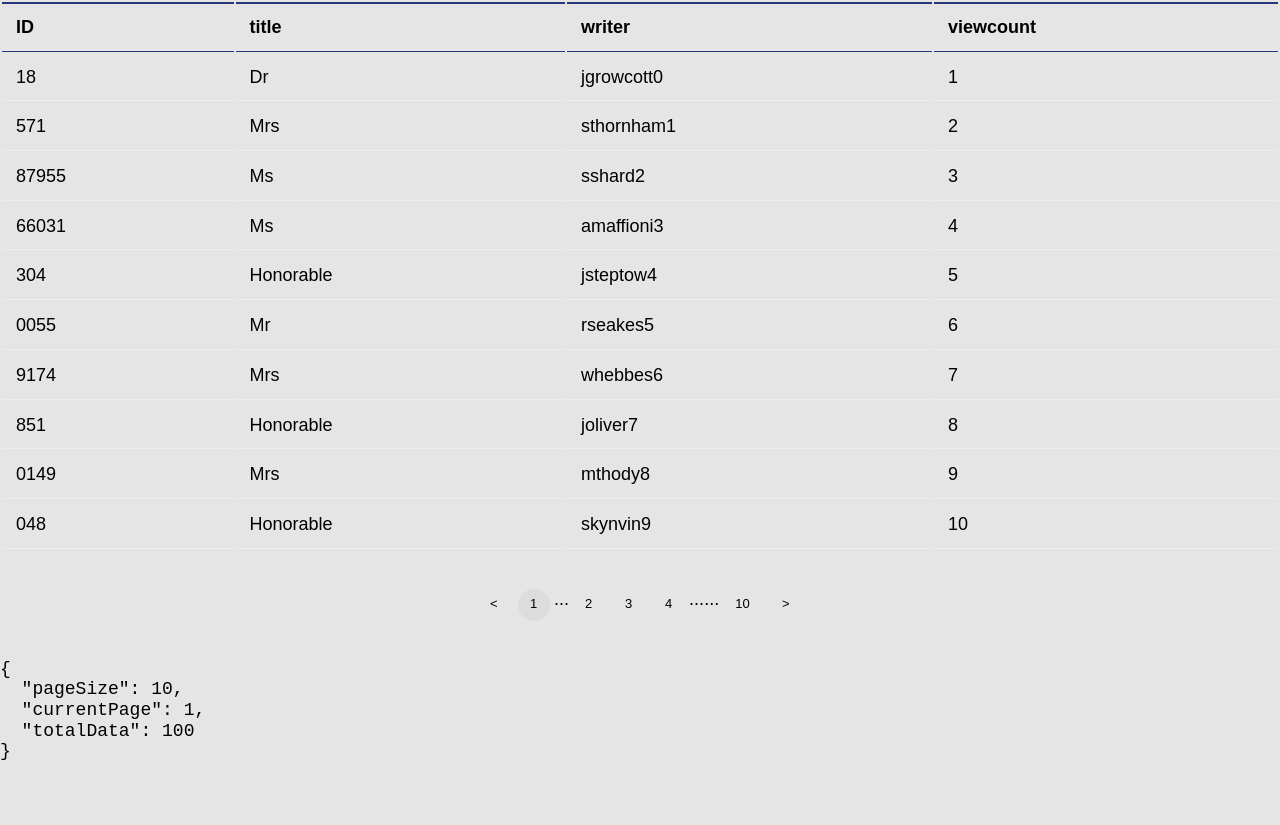
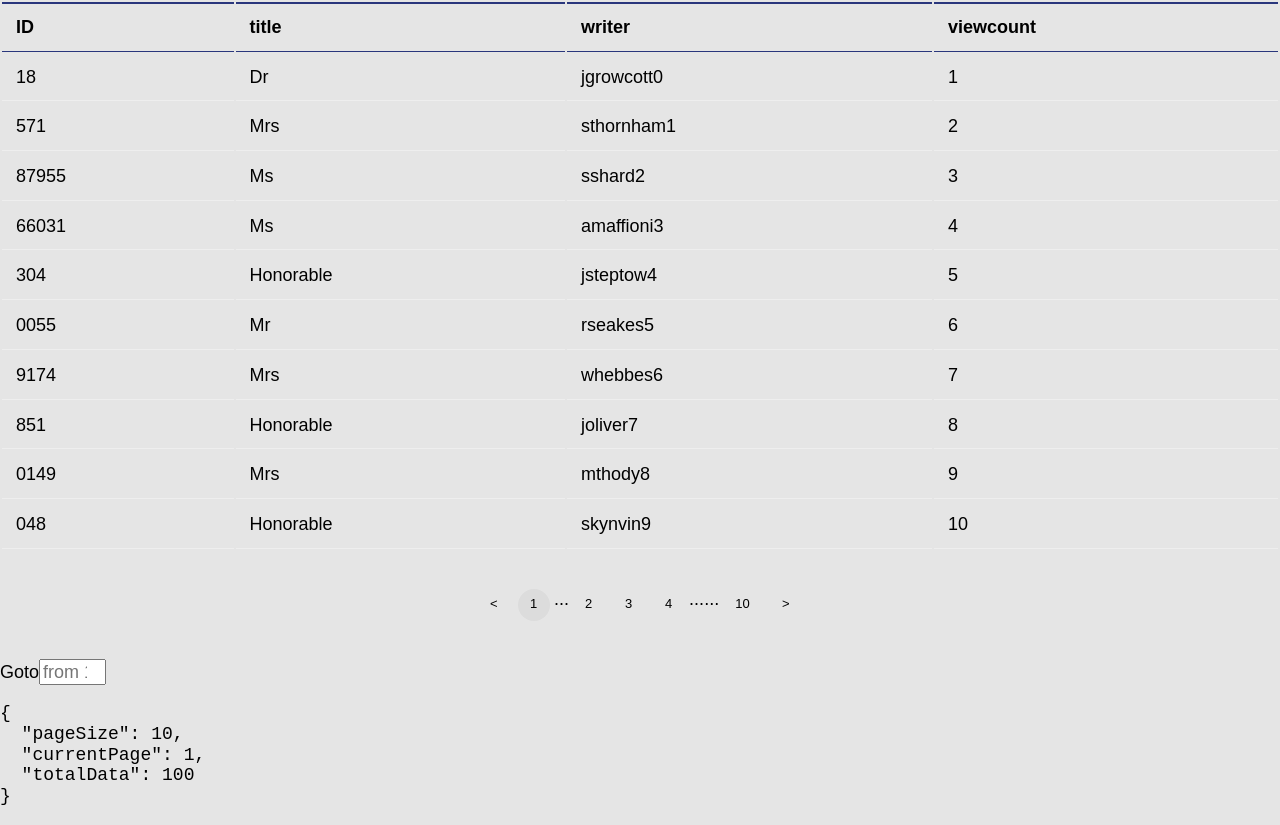
Before and after one commit to anjitpariyar/Board, a Next.js app: page / in a window 1280 px wide. Before the commit the page ends 800 px from the top, so only its background shows below. Built offline with nearby package versions, Linux system fonts and the light colour scheme.

Commit message:
simple goto added

```diff
--- /dev/null
+++ b/components/Goto.tsx
@@ -0,0 +1,31 @@
+import React, { useState, useEffect } from "react";
+
+const Goto = ({ totalPageCount, onPageChange }) => {
+  const [page, setPage] = useState("");
+  const onChange = ({ target: { value } }) => {
+    setPage(value);
+  };
+
+  useEffect(() => {
+    if (page && page <= totalPageCount) {
+      onPageChange(parseInt(page));
+    }
+  }, [page]);
+
+  return (
+    <div>
+      <label htmlFor="goto">Goto</label>
+      <input
+        id="goto"
+        type="number"
+        placeholder={"from 1 to " + totalPageCount}
+        min="1"
+        max={totalPageCount}
+        value={page}
+        onChange={(event) => onChange(event)}
+      />
+    </div>
+  );
+};
+
+export default Goto;
--- a/components/Pagination.tsx
+++ b/components/Pagination.tsx
@@ -1,6 +1,7 @@
 import React, { useState, useEffect } from "react";
 import { usePagination, paginationStyle } from "Hook/Board";
 import { PaginationOptions } from "interfaces";
+import Goto from "./Goto";
 
 // option
 // color = "#000",
@@ -23,6 +24,7 @@ const Pagination = ({
   next = <span>{">"}</span>,
   paginationSize = 5,
   trimmer = true,
+  goto = true,
 }: PaginationOptions) => {
   const [range, setRange]: any[] = useState([]);
 
@@ -64,10 +66,9 @@ const Pagination = ({
       end = totalPageCount - 1;
     }
     let tempRange = [...Array(end - start + 1).keys()].map((x) => x + start);
-    console.log(tempRange);
     setRange([...tempRange]);
     console.log("range", range);
-  }, [currentPage, totalPageCount]);
+  }, [currentPage]);
 
   return (
     <>
@@ -134,6 +135,9 @@ const Pagination = ({
           {next}
         </Button>
       </Ul>
+      {goto && (
+        <Goto totalPageCount={totalPageCount} onPageChange={onPageChange} />
+      )}
     </>
   );
 };
--- a/interfaces/index.ts
+++ b/interfaces/index.ts
@@ -24,6 +24,7 @@ export interface PaginationOptions {
   totalData: any; //required'
   prev: any; // default is <,
   next: any; // default is >,
-  paginationSize?: number;
-  trimmer?: boolean;
+  paginationSize?: number; //default is 5
+  trimmer?: boolean; // default is true
+  goto?: boolean; // default is true, that show an example
 }
```
